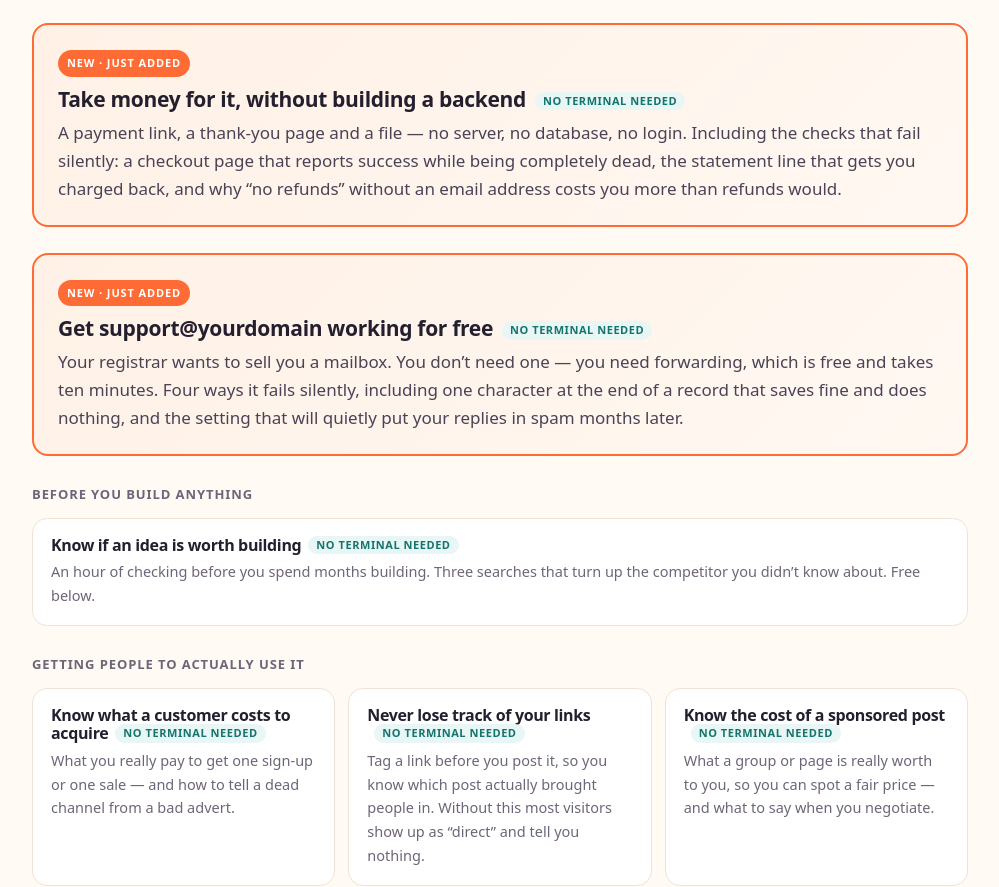
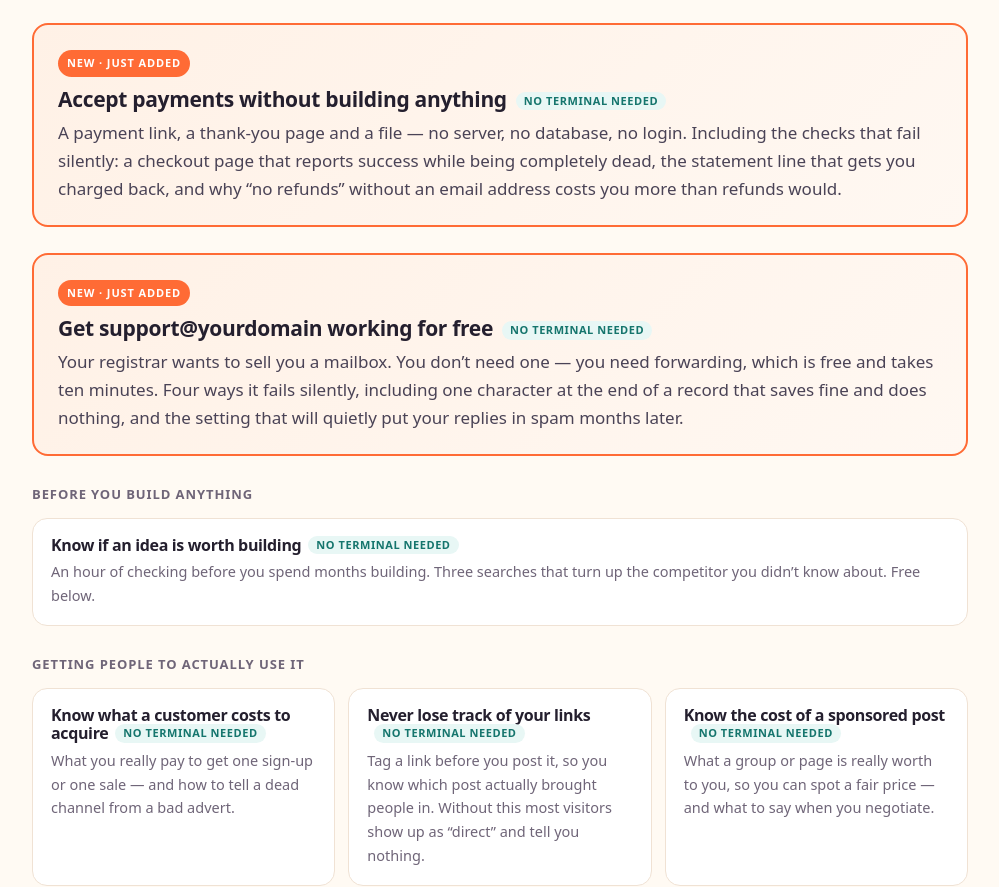
Before and after one commit to Chibuchibs/solofounderskills-site, a plain HTML site: page index.html in a window 1280 px wide. Shown: the part 1678-2565 px from the top of the page, without its empty margins (140-1139 px from the left). Drawn offline with Linux system fonts and the light colour scheme.

Commit message:
rename payments skill to plainer wording

```diff
--- a/index.html
+++ b/index.html
@@ -221,7 +221,7 @@
 
  <div class="feat">
   <span class="new">New &middot; just added</span>
-  <h3>Take money for it, without building a backend<span class="tag t-easy" style="margin-left:9px">no terminal needed</span></h3>
+  <h3>Accept payments without building anything<span class="tag t-easy" style="margin-left:9px">no terminal needed</span></h3>
   <p>A payment link, a thank-you page and a file &mdash; no server, no database, no login.
   Including the checks that fail silently: a checkout page that reports success while
   being completely dead, the statement line that gets you charged back, and why
```
Also changed, not shown: 1 other file.
